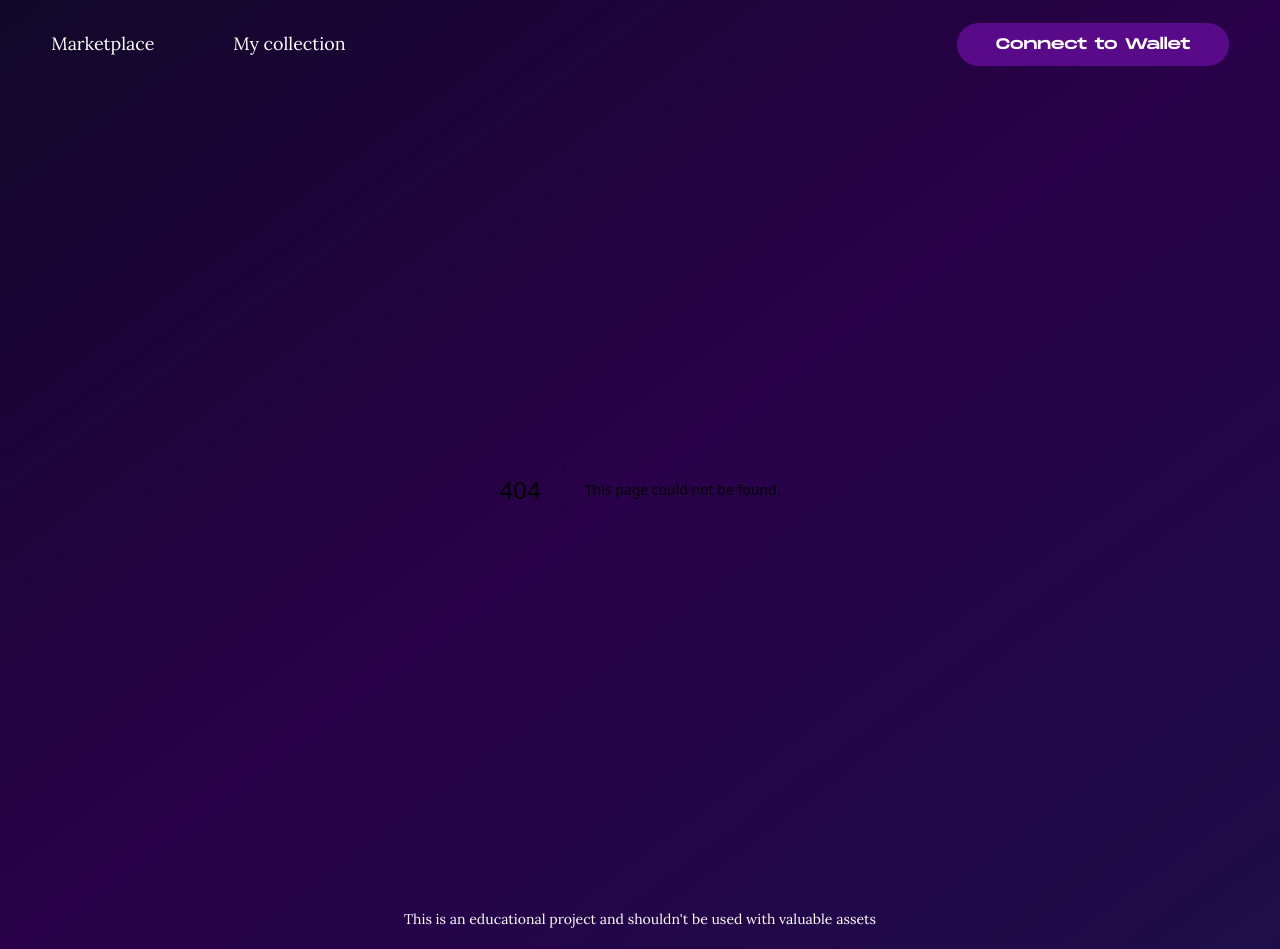
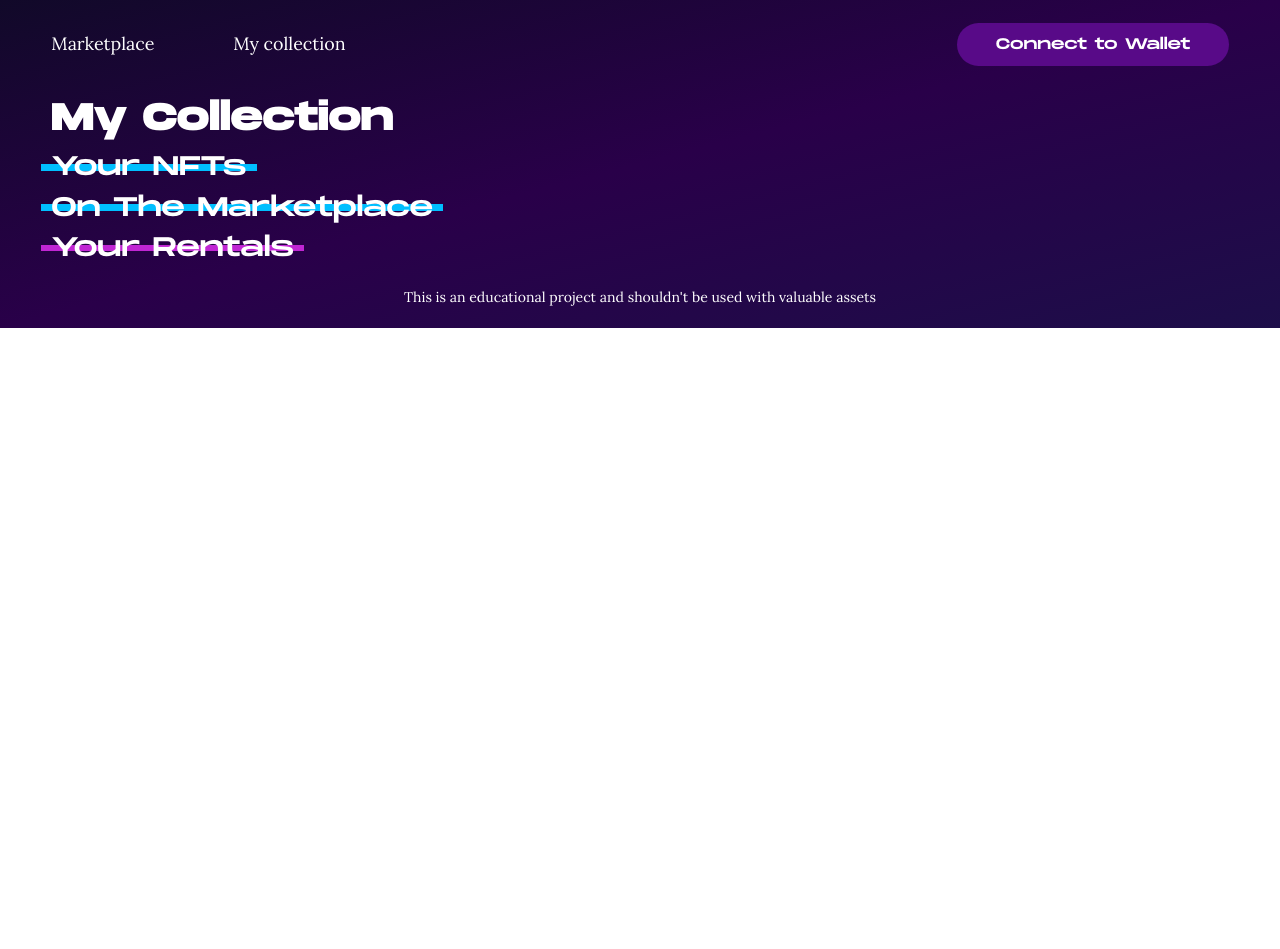
Before and after one commit to rodrigof1307/nft-renter, a Next.js app: page /my-collection in a window 1280 px wide. Before the commit this address had no page. After the commit the page ends 800 px from the top, so only its background shows below. Built offline with nearby package versions, Linux system fonts and the light colour scheme.

Commit message:
Started Marketplace and My Collection

```diff
--- a/src/components/Navbar.tsx
+++ b/src/components/Navbar.tsx
@@ -2,7 +2,7 @@ import { Button } from "./utils/Button";
 import Link from "next/link";
 
 const Navbar = () => (
-  <nav className="initial-animation relative z-20 flex h-[7vw] flex-row items-center justify-between px-[4vw]">
+  <nav className="relative z-20 flex h-[7vw] flex-row items-center justify-between px-[4vw]">
     <ul className="flex w-1/4 flex-row justify-between text-xl text-white">
       <li className="hover-line">
         <Link href="/marketplace">Marketplace</Link>
--- a/src/components/landing-page/Description.tsx
+++ b/src/components/landing-page/Description.tsx
@@ -1,8 +1,19 @@
+import { useState } from "react";
 import Typewriter, { TypewriterClass } from "typewriter-effect";
+import { cn } from "@/utils/utils";
 
 const Description = () => {
+  const [typewriterFinished, setTypewriterFinished] = useState(false);
+
   const renderTypewriter = (typewriter: TypewriterClass) => {
-    typewriter.typeString("The Ultimate<br/>NFT Rental<br/>Protocol").start();
+    typewriter
+      .typeString("The Ultimate<br/>NFT Rental<br/>Protocol")
+      .callFunction(() => {
+        setTimeout(() => {
+          setTypewriterFinished(true);
+        }, 1000);
+      })
+      .start();
   };
 
   const typewriterOptions = {
@@ -12,9 +23,14 @@ const Description = () => {
   };
 
   return (
-    <div className="forced-opacity h-[calc(63vh-7vw)] max-h-[30vw] min-h-[25vw] px-[4vw] pt-[1vh]">
+    <div
+      className={cn(
+        "forced-opacity h-[calc(63vh-7vw)] max-h-[30vw] min-h-[25vw] px-[4vw] pt-[1vh]",
+        !typewriterFinished && "title-typing"
+      )}
+    >
       <Typewriter onInit={renderTypewriter} options={typewriterOptions} />
-      <h4 className="initial-animation mt-[2.5vh] text-xl leading-[1.4vw] text-white">
+      <h4 className="mt-[2.5vh] text-xl leading-[1.4vw] text-white">
         The NFT Renter Protocol provides a rental solution for every renter and
         lenter.
         <br />
--- a/src/components/landing-page/RentalMethods.tsx
+++ b/src/components/landing-page/RentalMethods.tsx
@@ -1,6 +1,8 @@
 import { useState } from "react";
 import Carousel, { ControlProps } from "nuka-carousel";
 import NavigationButton from "../utils/NavigationButton";
+import Title from "../utils/Title";
+import SubTitle from "../utils/SubTitle";
 
 const RentalMethods = () => {
   const [title, setTitle] = useState("Collateralized");
@@ -63,9 +65,7 @@ const RentalMethods = () => {
 
   return (
     <div>
-      <h2 className="ml-[4vw] mt-[3vw] font-highlight text-5xl font-extrabold text-white">
-        How It Works
-      </h2>
+      <Title className="ml-[4vw] mt-[3vw]">How It Works</Title>
       <h4 className="mb-[1vw] ml-[4vw] mt-[1.5vw] font-highlight text-4xl text-white">
         {title}
       </h4>
@@ -120,9 +120,7 @@ interface CharacteristicsProps {
 
 const Characteristics = ({ title, items }: CharacteristicsProps) => (
   <div className="w-[37.5vw]">
-    <h5 className="mb-[0.5vw] text-center font-highlight text-xl text-white">
-      {title}
-    </h5>
+    <SubTitle className="mb-[0.5vw]">{title}</SubTitle>
     {items.map((item) => (
       <p className="mb-[1vw] text-lg font-medium text-white" key={item}>
         {item}
--- /dev/null
+++ b/src/components/utils/SubTitle.tsx
@@ -0,0 +1,24 @@
+import { cn } from "@/utils/utils";
+
+interface SubTitleProps extends React.HTMLAttributes<HTMLHeadingElement> {
+  crossed?: "none" | "pink" | "blue";
+}
+
+const SubTitle = ({ children, className, crossed, ...rest }: SubTitleProps) => {
+  return (
+    <h2
+      className={cn(
+        "relative w-fit text-left font-highlight text-3xl text-white",
+        crossed !== "none" && "crossed-subtitle",
+        crossed === "pink" && "crossed-subtitle--pink",
+        crossed === "blue" && "crossed-subtitle--blue",
+        className
+      )}
+      {...rest}
+    >
+      {children}
+    </h2>
+  );
+};
+
+export default SubTitle;
--- /dev/null
+++ b/src/components/utils/Title.tsx
@@ -0,0 +1,19 @@
+import { cn } from "@/utils/utils";
+
+const Title = ({
+  children,
+  className,
+  ...rest
+}: React.HTMLAttributes<HTMLHeadingElement>) => (
+  <h2
+    className={cn(
+      "font-highlight text-5xl font-extrabold text-white",
+      className ?? ""
+    )}
+    {...rest}
+  >
+    {children}
+  </h2>
+);
+
+export default Title;
--- a/src/pages/_app.tsx
+++ b/src/pages/_app.tsx
@@ -30,7 +30,7 @@ const lora = Lora({
 export default function App({ Component, pageProps }: AppProps) {
   return (
     <main
-      className={`${monumentExtended.variable} ${lora.variable} bg-gradient-to-br from-backgroundPurple1 via-backgroundPurple2 to-backgroundPurple3 font-sans`}
+      className={`${monumentExtended.variable} ${lora.variable} initial-animation bg-gradient-to-br from-backgroundPurple1 via-backgroundPurple2 to-backgroundPurple3 font-sans`}
     >
       <Navbar />
       <Component {...pageProps} />
--- a/src/pages/index.tsx
+++ b/src/pages/index.tsx
@@ -6,7 +6,7 @@ import RentLendButtonsPanel from "@/components/landing-page/RentLendButtonsPanel
 
 export default function Home() {
   return (
-    <div className="initial-animation relative mt-[-7vw] pt-[7vw]">
+    <div className="relative mt-[-7vw] pt-[7vw]">
       <Lines
         className="absolute right-0 top-0"
         width={"28.34vw"}
--- /dev/null
+++ b/src/pages/marketplace.tsx
@@ -0,0 +1,14 @@
+import Title from "@/components/utils/Title";
+import SubTitle from "@/components/utils/SubTitle";
+
+const Marketplace = () => {
+  return (
+    <div className="px-[4vw]">
+      <Title>Marketplace</Title>
+      <SubTitle crossed="pink">Collateralized</SubTitle>
+      <SubTitle crossed="pink">Non-collateralized</SubTitle>
+    </div>
+  );
+};
+
+export default Marketplace;
--- /dev/null
+++ b/src/pages/my-collection.tsx
@@ -0,0 +1,15 @@
+import Title from "@/components/utils/Title";
+import SubTitle from "@/components/utils/SubTitle";
+
+const MyCollection = () => {
+  return (
+    <div className="px-[4vw]">
+      <Title>My Collection</Title>
+      <SubTitle crossed="blue">Your NFTs</SubTitle>
+      <SubTitle crossed="blue">On The Marketplace</SubTitle>
+      <SubTitle crossed="pink">Your Rentals</SubTitle>
+    </div>
+  );
+};
+
+export default MyCollection;
--- a/src/styles/globals.css
+++ b/src/styles/globals.css
@@ -39,11 +39,33 @@
   width: 100%;
 }
 
+.crossed-subtitle {
+  z-index: 0;
+}
+
+.crossed-subtitle::before {
+  content: '';
+  position: absolute;
+  bottom: calc(50% - 0.25vw);
+  left: -0.8vw;
+  width: calc(100% + 1.6vw);
+  height: 0.5vw;
+  z-index: -1;
+}
+
+.crossed-subtitle--pink::before {
+  background-color: theme('colors.brightPink');
+}
+
+.crossed-subtitle--blue::before {
+  background-color: theme('colors.brightBlue');
+}
+
 .forced-opacity, .forced-opacity div, .forced-opacity div * {
   opacity: 1 !important;
 }
 
-.initial-animation * {
+.initial-animation:has(.title-typing) * * {
   opacity: 0;
   animation: opacity-anim 1s ease-in-out forwards;
   animation-delay: 2.7s;
```
